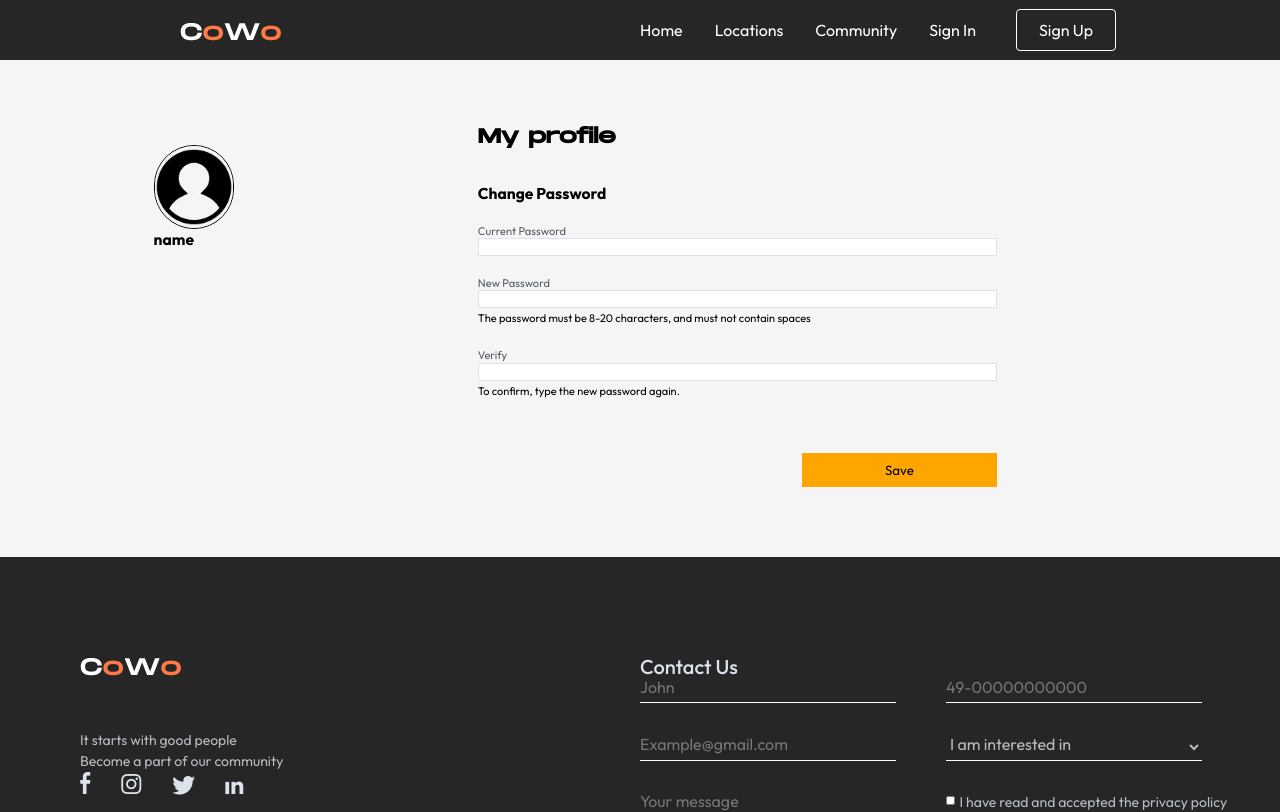
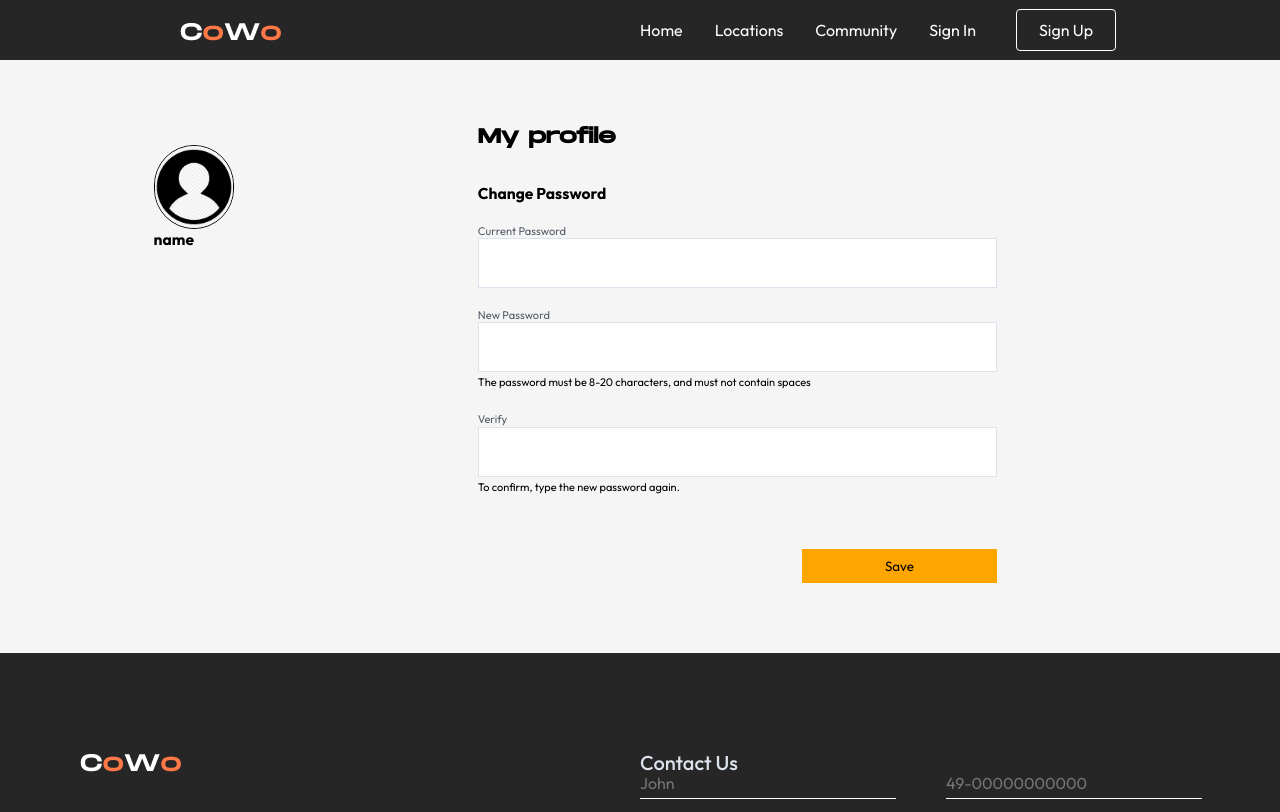
Before and after one commit to Nizami9/coworking, a React (Create React App) app: page /change-password in a window 1280 px wide. Shown: the top 812 px of the page. Built offline with nearby package versions, Linux system fonts and the light colour scheme.

Commit message:
fixing problem with inputs

```diff
--- a/src/Components/ChangePassword/ChangePassword.js
+++ b/src/Components/ChangePassword/ChangePassword.js
@@ -12,7 +12,7 @@ function ChangePassword() {
             <h2>My profile</h2>
             <h3>Change Password</h3>
             <div className='p10-form'>
-                <div>
+                <div className='changePass'>
                 <label htmlFor='currentPass'>Current Password</label>
                 <input type='text'  id='currentPass' className='currentPass' />
                 </div>
--- a/src/Components/ChangePassword/styleChangePass.css
+++ b/src/Components/ChangePassword/styleChangePass.css
@@ -16,7 +16,10 @@
       border: 1px solid black;
       border-radius: 5rem;
     }
-    input{
+    .changePass>input, .newPass, .verify{
+      background: #FFFFFF;
+      border: 1px solid #DCE3ED;
+      height: 50px;
       width:80%;
     }
     .p10-form button{
--- a/src/Components/ProfilePage/ImageUploader.js
+++ b/src/Components/ProfilePage/ImageUploader.js
@@ -47,7 +47,7 @@ function ImageUploader() {
               <img
             className='profile-img'
             alt='prifle-pic-icon'
-            src={require('../MyProfileLeftSide/ProfileImages/Ellipse.png')}
+            src={require('../../icons/profile-icon.png')}
             style={{width : '100px'}}
               />
               }
```
